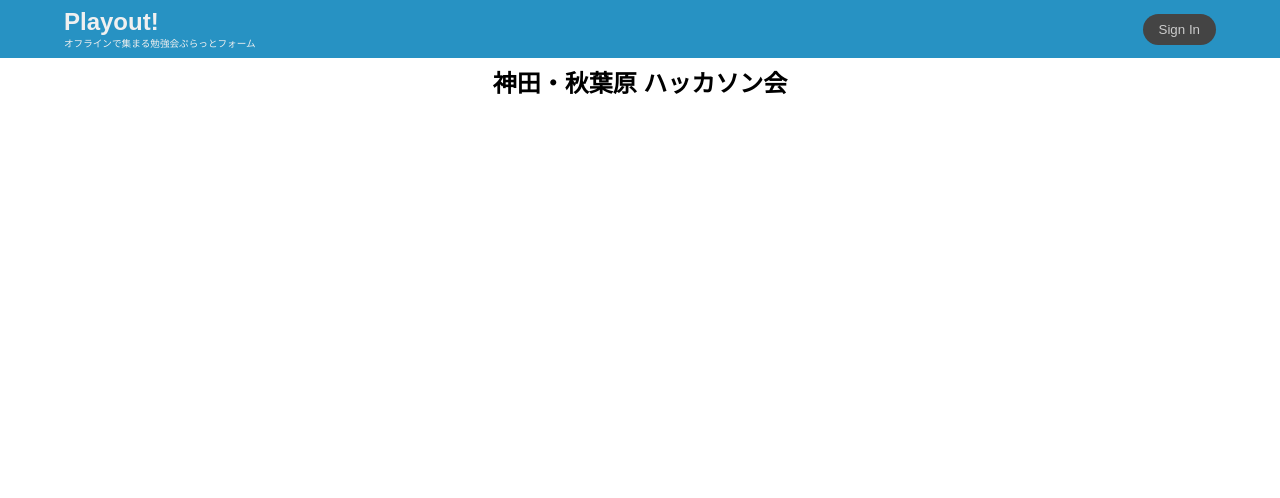
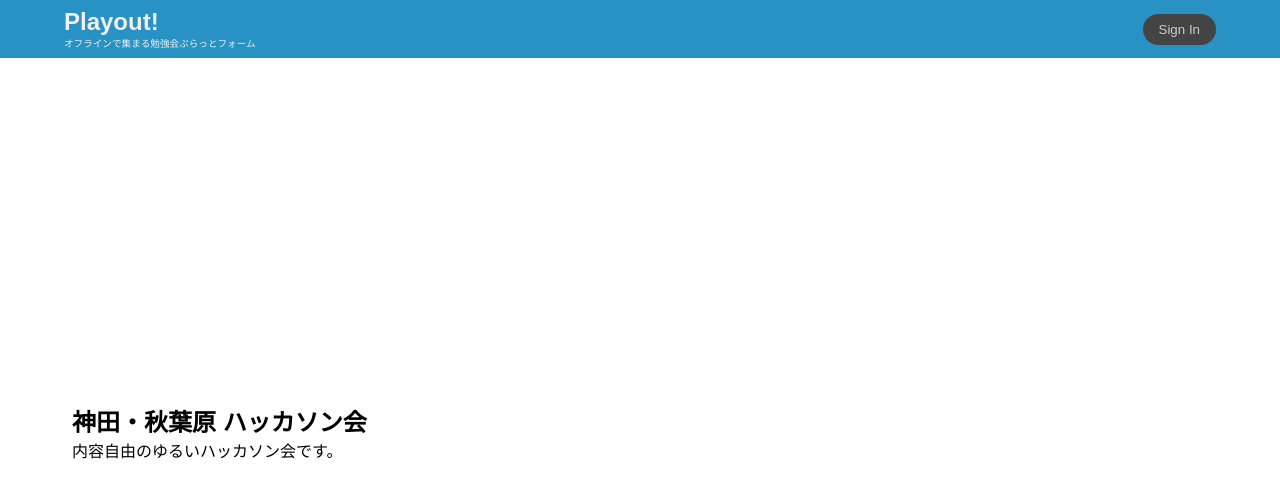
Before and after one commit to fffff-cafe/playout, a Next.js app: page /event/1 in a window 1280 px wide. Shown: the top 498 px of the page. Built offline with nearby package versions, Linux system fonts and the light colour scheme; no server answers; a web font is replaced by a local one.

Commit message:
Add store

```diff
--- a/app/event/[id]/page.tsx
+++ b/app/event/[id]/page.tsx
@@ -11,21 +11,27 @@ const EventIdPage: NextPage<{
     <>
       <div
         style={{
+          alignItems: "center",
+          display: "flex",
+          flexFlow: "row",
+          justifyContent: "center",
           minHeight: "100%",
+          padding: "1rem",
+          width: "100%",
         }}
       >
-        <div
+        <section
           style={{
-            alignItems: "center",
-            display: "flex",
-            flexFlow: "row",
-            justifyContent: "center",
-            minHeight: "100%",
+            maxWidth: "72rem",
+            padding: ".5rem",
             width: "100%",
           }}
         >
-          <h2>{event.name}</h2>
-        </div>
+          <div style={{ width: "100%" }}>
+            <h2>{event.name}</h2>
+            <p>{event.description}</p>
+          </div>
+        </section>
       </div>
     </>
   )
--- a/app/page.tsx
+++ b/app/page.tsx
@@ -53,7 +53,7 @@ const HomePage: NextPage = () => {
             >
               近くで開催予定のイベント
             </h2>
-            <div style={{ display: "flex", padding: ".5rem 0" }}>
+            <div style={{ display: "flex", gap: ".5rem", padding: ".5rem 0" }}>
               {eventList.map((event, i) => (
                 <Link
                   href={`/event/${event.id}`}
@@ -67,7 +67,7 @@ const HomePage: NextPage = () => {
                   }}
                 >
                   <h3>{event.name}</h3>
-                  <p>{event.description}</p>
+                  <p>{event.description.slice(0, 200)}</p>
                   <div
                     style={{
                       display: "flex",
--- a/components/auth.tsx
+++ b/components/auth.tsx
@@ -2,14 +2,15 @@
 
 import { useEffect, useState } from "react"
 import { supabase } from "../utils/supabase"
-import { User } from "@supabase/supabase-js"
 import { Button } from "./form"
 import { Dialog } from "./common/dialog"
 import Image from "next/image"
+import { useAtom } from "jotai"
+import { accountAtom } from "../store"
 
 const Auth = () => {
   const [isLoading, setIsLoading] = useState<boolean>(false)
-  const [user, setUser] = useState<User>()
+  const [account, setAccount] = useAtom(accountAtom)
   const [isActiveModal, setIsActiveModal] = useState<boolean>(false)
   const [isActiveMenu, setIsActiveMenu] = useState<boolean>(false)
 
@@ -22,7 +23,12 @@ const Auth = () => {
       if (error) {
         console.error(error)
       }
-      setUser(user)
+      const {
+        data: {
+          session: { access_token },
+        },
+      } = await supabase.auth.getSession()
+      setAccount(user)
     }
     check()
     const handleClickOutside = (event) => {
@@ -32,6 +38,7 @@ const Auth = () => {
     }
     document.addEventListener("click", handleClickOutside)
     return () => document.removeEventListener("click", handleClickOutside)
+    // eslint-disable-next-line react-hooks/exhaustive-deps
   }, [])
 
   const handleSignIn = async () => {
@@ -53,7 +60,7 @@ const Auth = () => {
       setIsLoading(true)
       const { error } = await supabase.auth.signOut()
       if (error) throw error
-      setUser(undefined)
+      setAccount(undefined)
     } catch (error) {
       console.error(error.message)
     } finally {
@@ -63,7 +70,7 @@ const Auth = () => {
 
   return (
     <div>
-      {user ? (
+      {account ? (
         <>
           <div
             style={{
@@ -76,8 +83,8 @@ const Auth = () => {
             id="userMenu"
           >
             <Image
-              src={user.user_metadata["avatar_url"]}
-              alt={user.user_metadata["name"]}
+              src={account.user_metadata["avatar_url"]}
+              alt={account.user_metadata["name"]}
               style={{
                 borderRadius: "50%",
                 height: "2rem",
@@ -86,7 +93,7 @@ const Auth = () => {
               height={32}
               width={32}
             />
-            <p>{user.user_metadata["name"]}</p>
+            <p>{account.user_metadata["name"]}</p>
             {isActiveMenu && (
               <menu
                 style={{
--- a/constants/index.ts
+++ b/constants/index.ts
@@ -4,11 +4,21 @@ export const eventList: Event[] = [
   {
     id: "1",
     name: "神田・秋葉原 ハッカソン会",
-    description: "内容自由のゆるいハッカソン会です",
+    description: "内容自由のゆるいハッカソン会です。",
     beginDate: "2024-07-04",
     latitude: 35.69411866263864,
     longitude: 139.7686725854874,
     rating: 5,
     url: "https://fffff.connpass.com/event/322453/",
   },
+  {
+    id: "2",
+    name: "(神田・秋葉原) FFFFF ゆる飲み会",
+    description: "PCを開きながらお酒を飲む会です。",
+    beginDate: "2024-11-10",
+    latitude: 35.69411866263864,
+    longitude: 139.7686725854874,
+    rating: 5,
+    url: "https://fffff.connpass.com/event/322453/",
+  },
 ]
--- a/package.json
+++ b/package.json
@@ -11,8 +11,10 @@
   "license": "ISC",
   "dependencies": {
     "@supabase/supabase-js": "^2.46.1",
+    "jotai": "^2.10.1",
     "leaflet": "^1.9.4",
     "next": "^14.2.8",
+    "prisma": "^5.21.1",
     "react": "^18.3.1",
     "react-dom": "^18.3.1",
     "react-leaflet": "^4.2.1"
--- /dev/null
+++ b/store/index.ts
@@ -0,0 +1,4 @@
+import { User } from "@supabase/supabase-js"
+import { atom } from "jotai"
+
+export const accountAtom = atom<User>()
```
Also changed, not shown: 1 other file (tests, documents, lock files or other folders).
